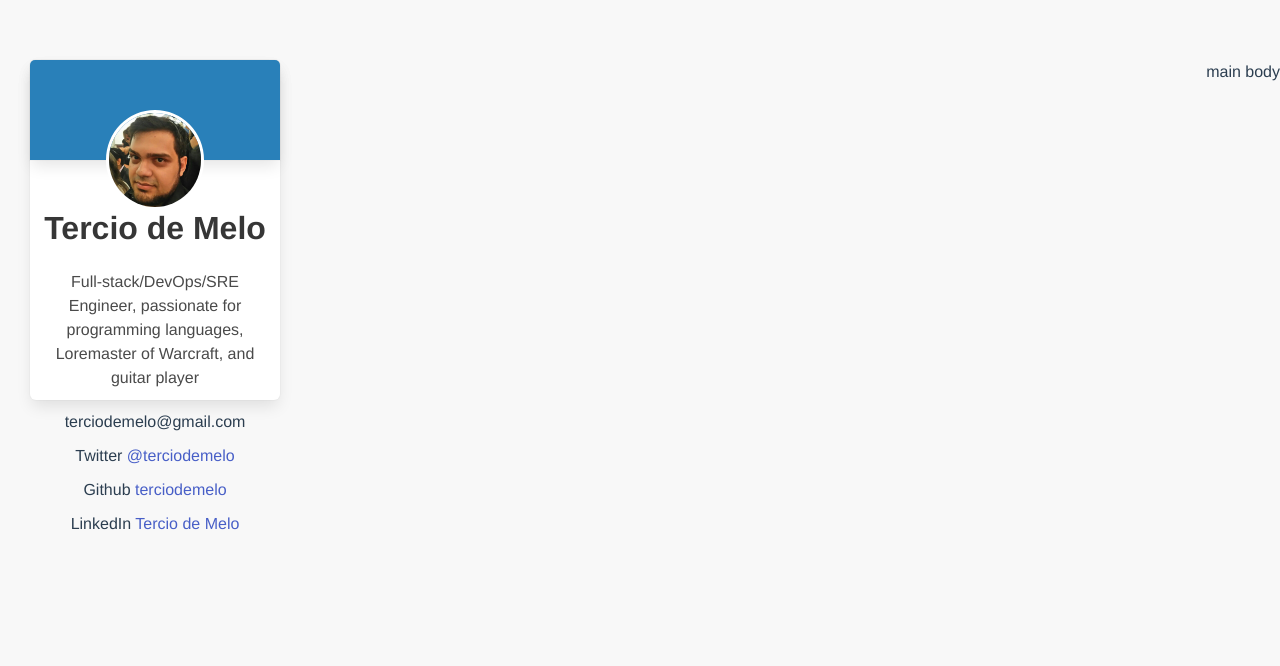
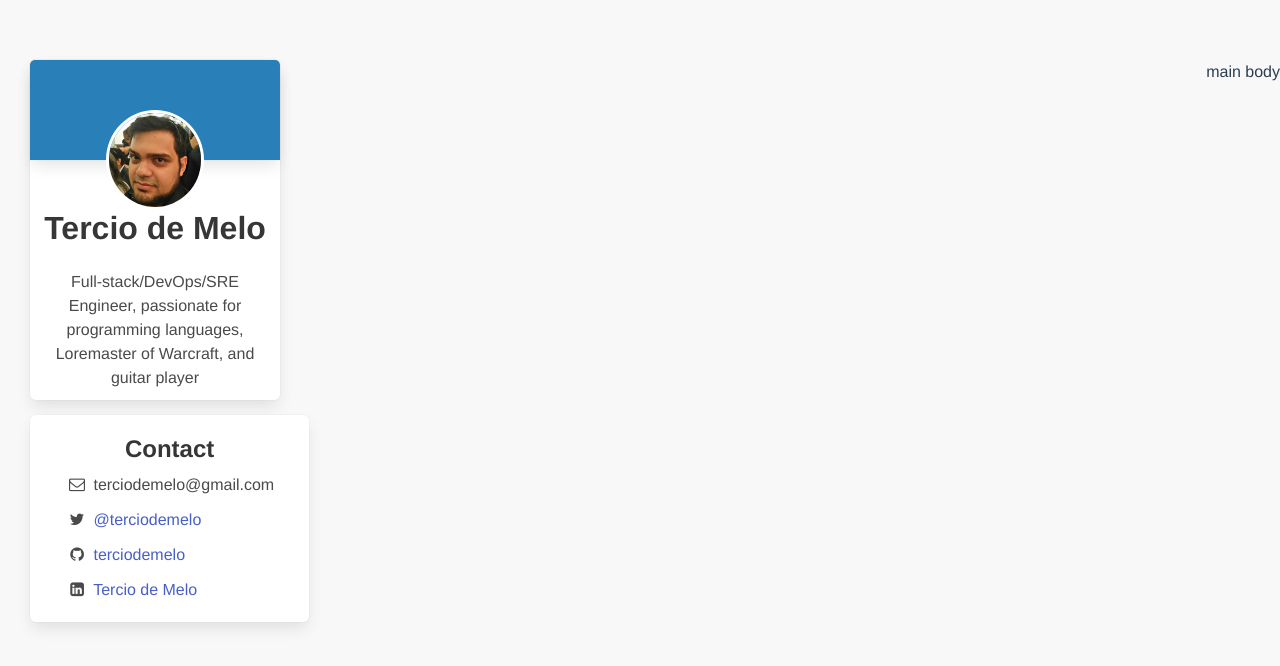
Before and after one commit to terciodemelo/tercio.me, a Vue app: page / in a window 1280 px wide. Shown: the top 666 px of the page. Built offline with nearby package versions, Linux system fonts and the light colour scheme; what vue-resource would draw is missing.

Commit message:
Enhances Contact component

```diff
--- a/src/components/InfoBar.vue
+++ b/src/components/InfoBar.vue
@@ -22,4 +22,8 @@ export default {
 #info-bar {
   margin-left: 30px;
 }
+
+#abstract {
+  margin-bottom: 15px;
+}
 </style>
--- a/src/components/info/Contact.vue
+++ b/src/components/info/Contact.vue
@@ -1,18 +1,23 @@
 <template>
   <div id="contact">
-    <info-piece :title="'terciodemelo@gmail.com'"></info-piece>
+    <div class="box">
+      <h4 class="title is-4">Contact</h4>
+
+      <info-piece :title="'email'"
+                  :content="'terciodemelo@gmail.com'"></info-piece>
 
       <info-piece :title="'Twitter'"
                   :link="'https://twitter.com/terciodemelo'"
                   :content="'@terciodemelo'"></info-piece>
 
-    <info-piece :title="'Github'"
+      <info-piece :title="'GitHub'"
                   :link="'https://github.com/terciodemelo'"
                   :content="'terciodemelo'"></info-piece>
 
       <info-piece :title="'LinkedIn'"
                   :link="'https://www.linkedin.com/in/tercio-de-melo-0b714010a/'"
                   :content="'Tercio de Melo'"></info-piece>
+    </div>
   </div>
 </template>
 
@@ -28,4 +33,18 @@ export default {
 </script>
 
 <style scoped>
+#contact {
+  display: flex;
+  flex-direction: column;
+  text-align: left;
+}
+
+.box {
+  padding: 20px 20px 20px 20px !important;
+}
+
+h4 {
+  text-align: center;
+  margin-bottom: 10px !important;
+}
 </style>
--- a/src/components/info/InfoPiece.vue
+++ b/src/components/info/InfoPiece.vue
@@ -1,10 +1,15 @@
 <template>
   <div id="info-piece">
     <p>
-      <span v-if="title">{{ title }}</span>
+      <span class="icon">
+        <i class="fa" :class="iconClass"></i>
+      </span>
       <a v-if="link" :href="link">
         {{ content }}
       </a>
+      <span v-else>
+        {{ content }}
+      </span>
     </p>
   </div>
 </template>
@@ -12,7 +17,17 @@
 <script>
   export default {
     name: 'info-piece',
-    props: ['title', 'link', 'content']
+    props: ['title', 'link', 'content'],
+    computed: {
+      iconClass () {
+        return {
+          Twitter: 'fa-twitter',
+          GitHub: 'fa-github',
+          LinkedIn: 'fa-linkedin-square',
+          email: 'fa-envelope-o'
+        }[this.title]
+      }
+    }
   }
 </script>
 
```
Also changed, not shown: 1 other file (tests, documents, lock files or other folders). Lines whose indentation alone changed are shown as unchanged.
